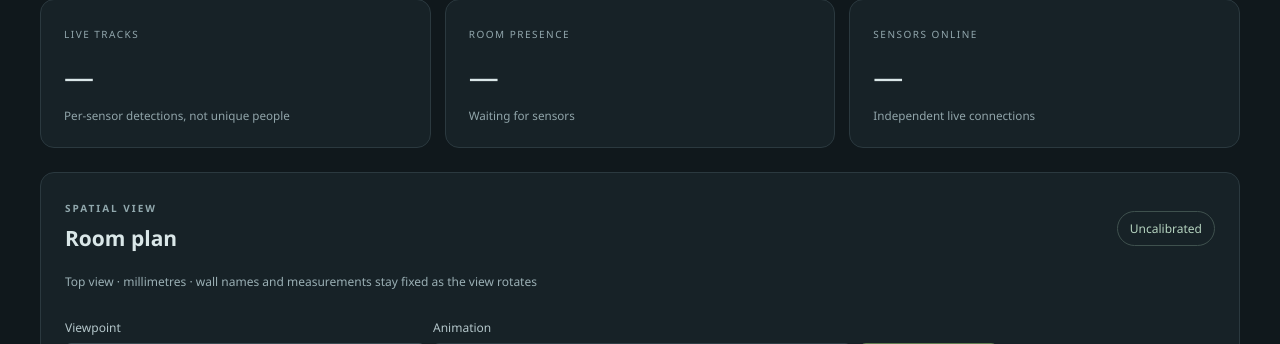
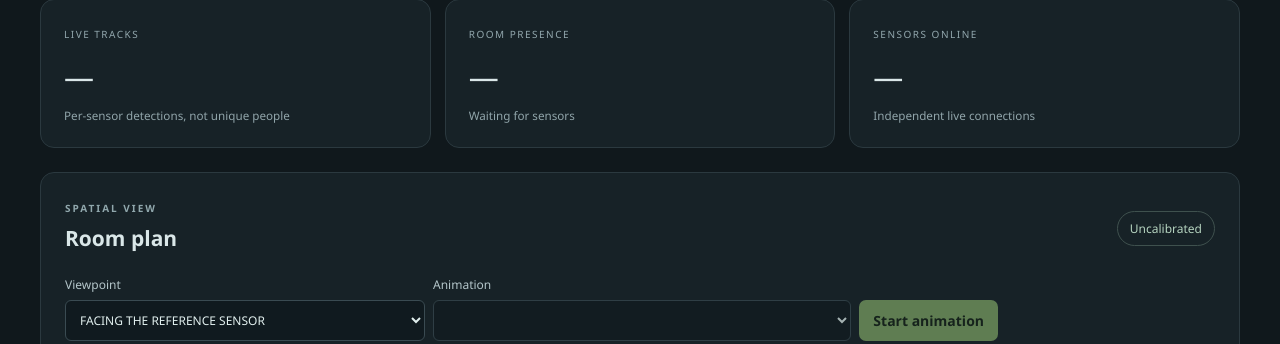
Before and after one commit to orlin369/led_presence, a Python web app: template led_presence/web/templates/index.html in a window 1280 px wide. Shown: the part 237-581 px from the top of the page. Run offline with Jinja, Linux system fonts and the light colour scheme; the template is opened without the code that fills it, so the values that code supplies are empty.

Commit message:
Remove top-view hint from the room plan
Co-Authored-By: Claude Opus 5.5 <noreply@anthropic.com>

```diff
--- a/led_presence/web/static/app.js
+++ b/led_presence/web/static/app.js
@@ -83,7 +83,6 @@ function renderAnimationProgram(state) {
     (sensor?.connected?'':'Sensor offline, fading out.'):
     !hasLights?'Enable a light controller on Devices.':!sensor?.connected?'Waiting for the first sensor in Devices.':selectedAnimation?.description||'Ready · uses the first sensor and all enabled light controllers.');
 }
-$('map').closest('.panel').querySelector('.hint').textContent = 'Top view · millimetres · wall names and measurements stay fixed as the view rotates';
 viewpoint.addEventListener('change', () => {
   try { localStorage.setItem('led-presence-viewpoint-v2', viewpoint.value); } catch {}
   if (latest) draw(latest);
--- a/led_presence/web/templates/room-plan.html
+++ b/led_presence/web/templates/room-plan.html
@@ -1 +1 @@
-<section class="panel room-panel"><div class="panel-heading"><div><span class="eyebrow">SPATIAL VIEW</span><h2>Room plan</h2></div><span id="calibration" class="tag">Uncalibrated</span></div><p class="hint">Top view · millimetres · default view faces the selected sensor · LEFT REFERENCE WALL stays the reference</p><svg id="map" viewBox="0 0 640 640" role="img" aria-label="Room plan with live tracks from multiple sensors"></svg><div id="legend" class="legend"></div><p id="map-note" class="hint"></p><p class="hint" id="geometry-placement-note">{% if geometry_page %}Select a sensor and click the plan to edit its mounting position.{% else %}<a href="{{ url_for('geometry') }}">Edit room and sensor geometry</a>{% endif %}</p></section>
+<section class="panel room-panel"><div class="panel-heading"><div><span class="eyebrow">SPATIAL VIEW</span><h2>Room plan</h2></div><span id="calibration" class="tag">Uncalibrated</span></div><svg id="map" viewBox="0 0 640 640" role="img" aria-label="Room plan with live tracks from multiple sensors"></svg><div id="legend" class="legend"></div><p id="map-note" class="hint"></p><p class="hint" id="geometry-placement-note">{% if geometry_page %}Select a sensor and click the plan to edit its mounting position.{% else %}<a href="{{ url_for('geometry') }}">Edit room and sensor geometry</a>{% endif %}</p></section>
```
